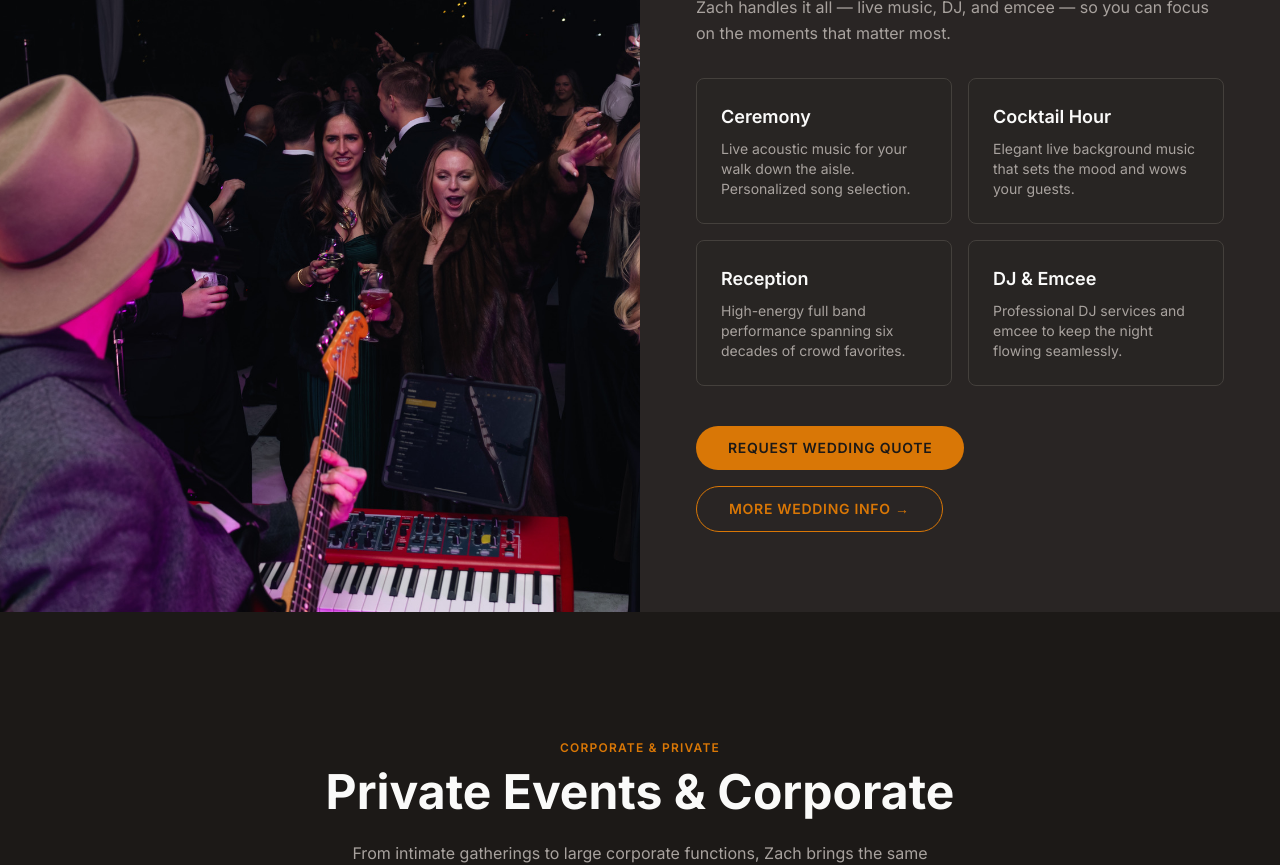
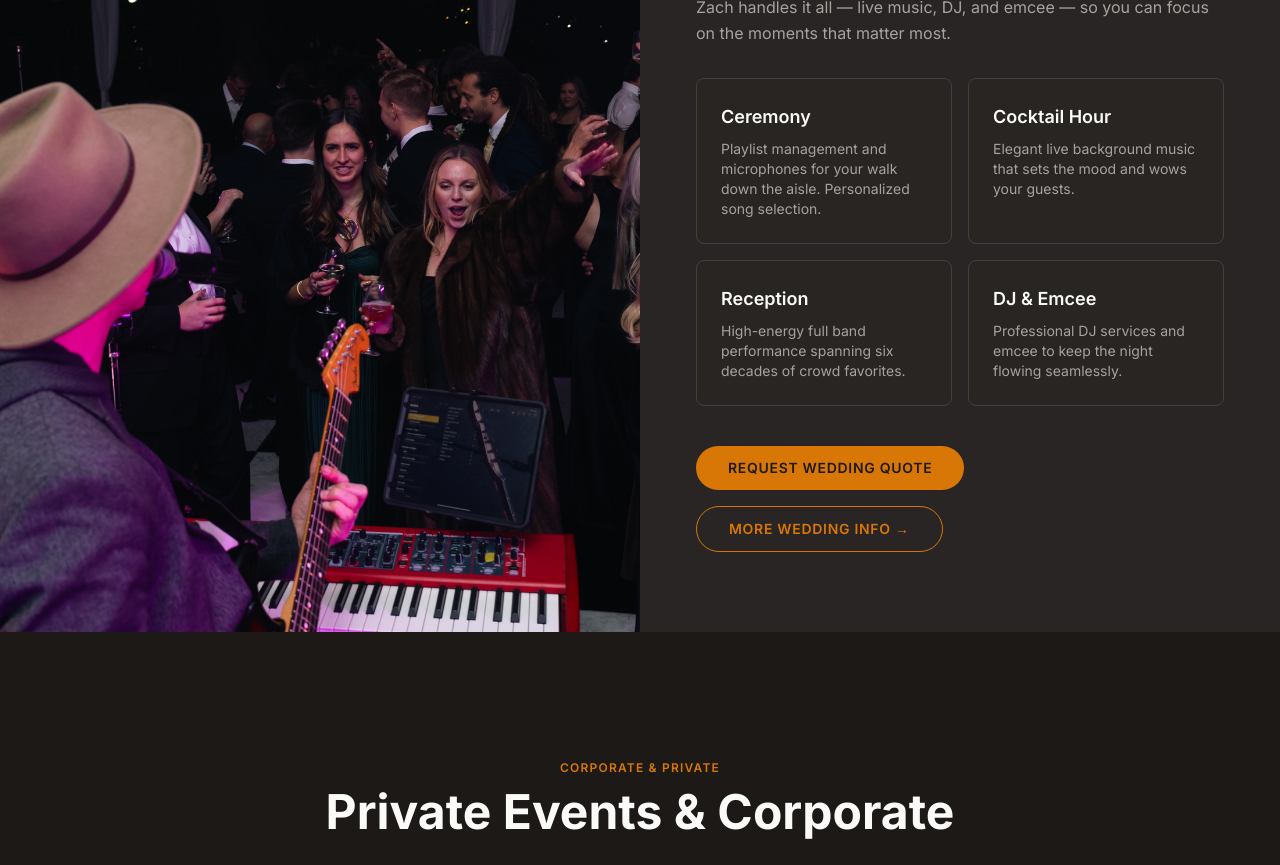
Before and after one commit to okidailthief/zbb, a Next.js app: page / in a window 1280 px wide. Shown: the part 1060-1925 px from the top of the page. Built offline with nearby package versions, Linux system fonts and the light colour scheme.

Commit message:
service update

```diff
--- a/app/page.tsx
+++ b/app/page.tsx
@@ -191,7 +191,7 @@ export default function HomePage() {
             <div className="grid sm:grid-cols-2 gap-4 mb-10">
               <ServiceCard
                 title="Ceremony"
-                description="Live acoustic music for your walk down the aisle. Personalized song selection."
+                description="Playlist management and microphones for your walk down the aisle. Personalized song selection."
                 index={0}
               />
               <ServiceCard
```
